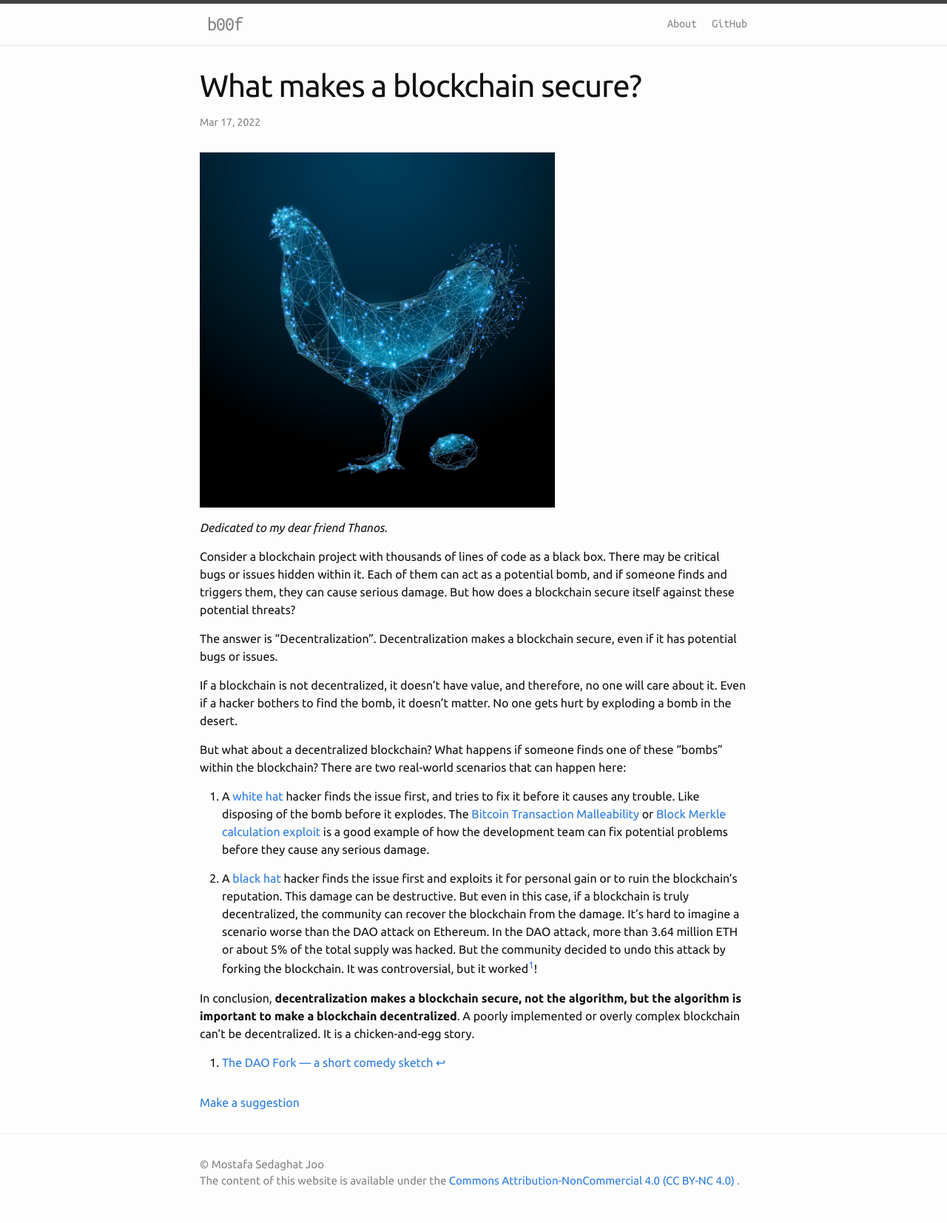
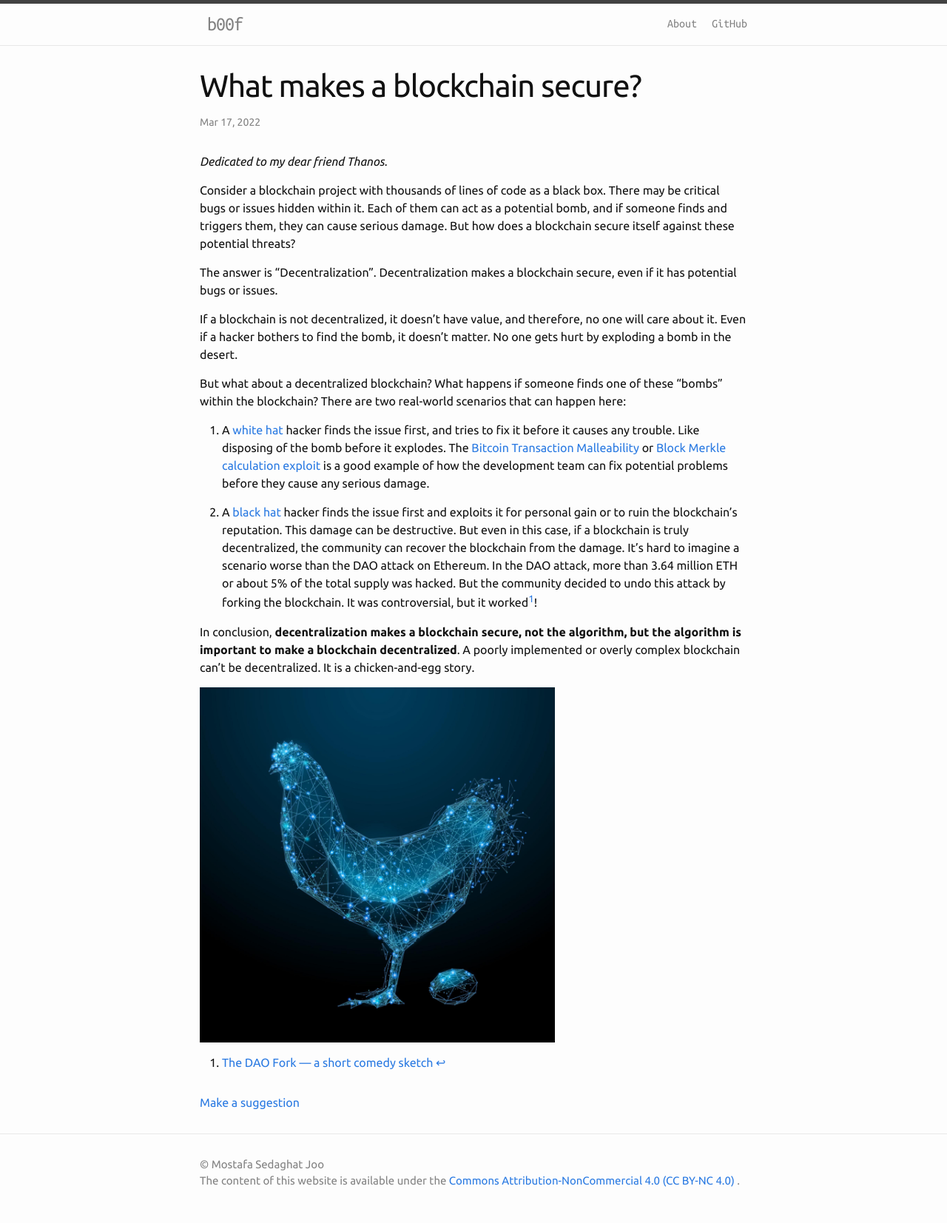
Before and after one commit to b00f/b00f.github.io, a Jekyll site: the page built from docs/_posts/2022-03-17-blockchain_security.md, in a window 1280 px wide. Shown: the whole page at 74% size. Built offline with Jekyll 4.4.1, drawn with Linux system fonts in a browser that asks for light colours.

Commit message:
update blockchain security post

```diff
--- a/docs/_posts/2022-03-17-blockchain_security.md
+++ b/docs/_posts/2022-03-17-blockchain_security.md
@@ -4,8 +4,6 @@ title: "What makes a blockchain secure?"
 date: 2022-03-17 00:00:00 +0000
 categories: blockchain
 ---
-
-<img alt="Blockchain Security" src="../assets/images/blockchain-security.jpg" width="480">
 
 *Dedicated to my dear friend Thanos.*
 
@@ -45,4 +43,6 @@ but the algorithm is important to make a blockchain decentralized**.
 A poorly implemented or overly complex blockchain can't be decentralized.
 It is a chicken-and-egg story.
 
+<img alt="Blockchain Security" src="../assets/images/blockchain-security.jpg" width="480">
+
 [^1]: [The DAO Fork — a short comedy sketch](https://www.youtube.com/watch?v=_O5fdMFKEC0)
```
